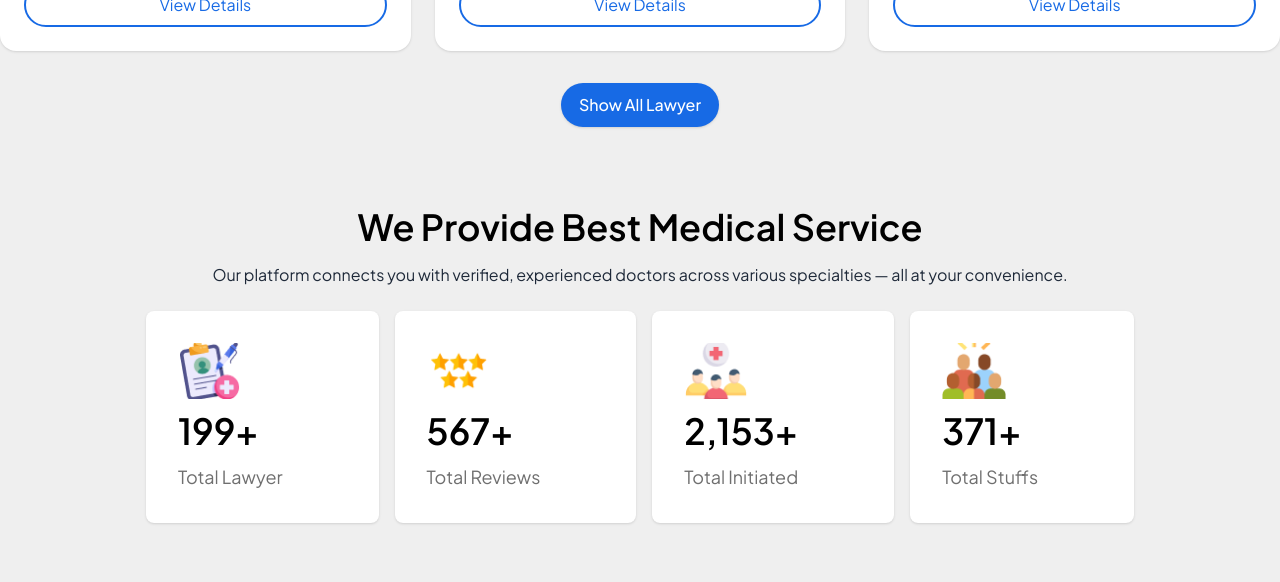
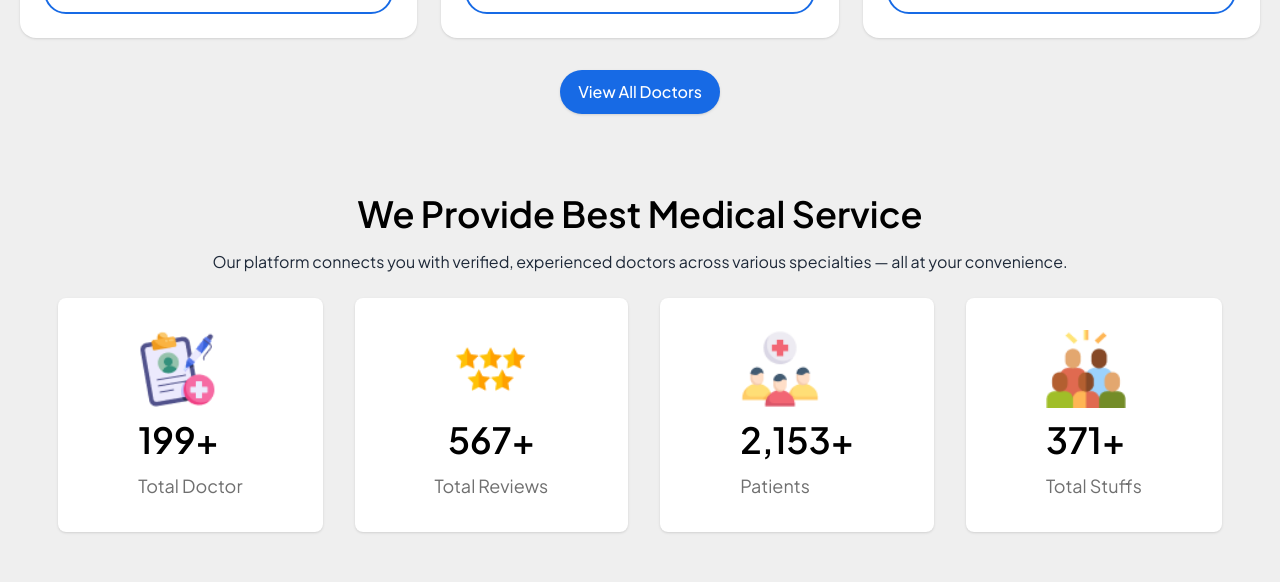
Before and after one commit to omarfaruk-dev/quick-doctor, a React (Vite) app: page / in a window 1280 px wide. Shown: the part 1891-2473 px from the top of the page. Built offline with nearby package versions, Linux system fonts and the light colour scheme.

Commit message:
search functionality completed

```diff
--- a/src/components/Success.jsx
+++ b/src/components/Success.jsx
@@ -14,24 +14,24 @@ const Success = () => {
                 <p className='text-gray-800'>Our platform connects you with verified, experienced doctors across various specialties — all at your convenience. </p>
             </div>
             {/* card  */}
-            <div className='flex gap-4 flex-wrap justify-center items-center mt-6'>
-                <div className='py-8 space-y-3 pl-8 px-24 bg-white rounded-lg hover:shadow-lg duration-700 transform shadow hover:-translate-y-2'>
-                    <img src={successDoc} className='w-16 h-14 object-cover' alt="" />
+            <div className='flex gap-8 flex-wrap justify-center items-center mt-6'>
+                <div className='py-8 space-y-3 px-20 bg-white rounded-lg hover:shadow-lg duration-700 transform shadow hover:-translate-y-2'>
+                    <img src={successDoc} className='w-20 object-cover' alt="" />
                     <h3 className='text-3xl md:text-4xl font-semibold'><CountUp start={0} end={199} enableScrollSpy={true} duration={5} />+</h3>
-                    <p className='md:text-lg text-[#0F0F0F99]'>Total Lawyer</p>
+                    <p className='md:text-lg text-[#0F0F0F99]'>Total Doctor</p>
                 </div>
-                <div className='py-8 space-y-3 pl-8 px-24 bg-white rounded-lg hover:shadow-lg duration-700 transform shadow hover:-translate-y-2'>
-                    <img src={successRev} className='w-16 h-14 object-cover' alt="" />
+                <div className='py-8 space-y-3 px-20 text-center bg-white rounded-lg hover:shadow-lg duration-700 transform shadow hover:-translate-y-2'>
+                    <img src={successRev} className='mx-auto w-20 object-cover' alt="" />
                     <h3 className='text-3xl md:text-4xl font-semibold'><CountUp start={0} end={567} enableScrollSpy={true} duration={5} />+</h3>
                     <p className='md:text-lg text-[#0F0F0F99]'>Total Reviews</p>
                 </div>
-                <div className='py-8 space-y-3 pl-8 px-24 bg-white rounded-lg hover:shadow-lg duration-700 transform shadow hover:-translate-y-2'>
-                    <img src={successPatients} className='w-16 h-14 object-cover' alt="" />
+                <div className='py-8 space-y-3 px-20 bg-white rounded-lg hover:shadow-lg duration-700 transform shadow hover:-translate-y-2'>
+                    <img src={successPatients} className='w-20 object-cover' alt="" />
                     <h3 className='text-3xl md:text-4xl font-semibold'><CountUp start={0} end={2153} enableScrollSpy={true} duration={5} />+</h3>
-                    <p className='md:text-lg text-[#0F0F0F99]'>Total Initiated</p>
+                    <p className='md:text-lg text-[#0F0F0F99]'>Patients</p>
                 </div>
-                <div className='py-8 space-y-3 pl-8 px-24 bg-white rounded-lg hover:shadow-lg duration-700 transform shadow hover:-translate-y-2'>
-                    <img src={successStaffs} className='w-16 h-14 object-cover' alt="" />
+                <div className='py-8 space-y-3 px-20 bg-white rounded-lg hover:shadow-lg duration-700 transform shadow hover:-translate-y-2'>
+                    <img src={successStaffs} className='w-20 object-cover' alt="" />
                     <h3 className='text-3xl md:text-4xl font-semibold'><CountUp start={0} end={371} enableScrollSpy={true} duration={5} />+</h3>
                     <p className='md:text-lg text-[#0F0F0F99]'>Total Stuffs</p>
                 </div>
--- a/src/components/doctors/Doctor.jsx
+++ b/src/components/doctors/Doctor.jsx
@@ -21,7 +21,7 @@ const Doctor = ({ doctor }) => {
                 <hr className='border-t-2 border-gray-300 border-dashed'/>
                 <p className='text-lg text-[#0F0F0F99]'>{speciality}</p>
                 <p className='text-[#0F0F0FB3] flex items-center gap-2'><span className='text-xl'>®</span> {license}</p>
-                <Link to={`lawyer-details/${license}`}><button className='cursor-pointer text-[#176AE5] border-2 border-[#176AE5] hover:bg-[#176AE5] hover:text-white transition-all py-2 w-full rounded-4xl'>View Details</button></Link>
+                <Link to={`doctor-details/${license}`}><button className='cursor-pointer text-[#176AE5] border-2 border-[#176AE5] hover:bg-[#176AE5] hover:text-white transition-all py-2 w-full rounded-4xl'>View Details</button></Link>
             </div>
         </div>
     );
--- a/src/components/doctors/Doctors.jsx
+++ b/src/components/doctors/Doctors.jsx
@@ -1,22 +1,23 @@
 import React, { useEffect, useState } from 'react';
 import Doctor from './Doctor';
 import Button from '../ui/Button';
-import { useLoaderData } from 'react-router';
 
-const Doctors = () => {
-    const doctors = useLoaderData();
-
+const Doctors = ({ doctors }) => {
     const [displayDoctors, setDisplayDoctors] = useState([]);
     const [showAll, setShowAll] = useState(false);
 
     useEffect(() => {
-        if (showAll) setDisplayDoctors(doctors);
-        else setDisplayDoctors(doctors.slice(0, 6))
+        if (showAll) {
+            setDisplayDoctors(doctors);
+        }
+        else {
+            setDisplayDoctors(doctors.slice(0, 6))
+        }
 
     }, [showAll, doctors])
 
     return (
-        <div className='mt-25'>
+        <div className='mt-25 px-5'>
             {/* header part  */}
             <div className='text-center space-y-4'>
                 <h2 className='text-3xl md:text-4xl font-semibold'>Our Best Doctors</h2>
@@ -31,9 +32,11 @@ const Doctors = () => {
 
             </div>
             <div className='flex justify-center'>
-                <Button onClick={() => {setShowAll(!showAll)
-                     if(showAll) window.scrollTo(0, 850)}} label={showAll?'Show Less':'Show All Lawyer'} />
-                     {/* <Button label={'View All Doctors'}/> */}
+                <Button onClick={() => {
+                    setShowAll(!showAll)
+                    if (showAll) window.scrollTo(0, 850)
+                }} label={showAll ? 'Show Less' : 'View All Doctors'} />
+
             </div>
         </div>
     );
--- a/src/components/ui/Button.jsx
+++ b/src/components/ui/Button.jsx
@@ -5,7 +5,7 @@ const Button = ({label, type, onClick}) => {
         <button
         type={type}
         onClick={onClick}
-        class="flex items-center justify-center px-4 py-2 text-base font-medium leading-6 text-white cursor-pointer whitespace-no-wrap bg-[#176AE5] border-2 border-transparent rounded-full shadow-sm hover:bg-transparent hover:text-[#176AE5] hover:border-[#176AE5] focus:outline-none">
+        className="flex items-center justify-center px-4 py-2 text-base font-medium leading-6 text-white cursor-pointer whitespace-no-wrap bg-[#176AE5] border-2 border-transparent rounded-full shadow-sm hover:bg-transparent hover:text-[#176AE5] hover:border-[#176AE5] focus:outline-none">
             {label}
         </button>
     );
--- /dev/null
+++ b/src/components/ui/Loader.jsx
@@ -0,0 +1,26 @@
+import React from 'react';
+
+const Loader = () => {
+    return (
+        <div className='flex justify-center pt-6'>
+            <button type="button"
+                className="px-5 py-2.5 flex items-center justify-center green text-sm tracking-wider font-medium border-none outline-none">
+                <svg width="40px" fill="#176AE5" className="mr-2 inline animate-spin"
+                    viewBox="0 0 26.349 26.35">
+                    <circle cx="13.792" cy="3.082" r="3.082" data-original="#000000" />
+                    <circle cx="13.792" cy="24.501" r="1.849" data-original="#000000" />
+                    <circle cx="6.219" cy="6.218" r="2.774" data-original="#000000" />
+                    <circle cx="21.365" cy="21.363" r="1.541" data-original="#000000" />
+                    <circle cx="3.082" cy="13.792" r="2.465" data-original="#000000" />
+                    <circle cx="24.501" cy="13.791" r="1.232" data-original="#000000" />
+                    <path
+                        d="M4.694 19.84a2.155 2.155 0 0 0 0 3.05 2.155 2.155 0 0 0 3.05 0 2.155 2.155 0 0 0 0-3.05 2.146 2.146 0 0 0-3.05 0z"
+                        data-original="#000000" />
+                    <circle cx="21.364" cy="6.218" r=".924" data-original="#000000" />
+                </svg>
+            </button>
+        </div>
+    );
+};
+
+export default Loader;
--- a/src/pages/Home.jsx
+++ b/src/pages/Home.jsx
@@ -1,14 +1,29 @@
-import React from 'react';
+import React, { useState } from 'react';
 import Hero from '../components/Hero';
 import Success from '../components/Success';
 import Doctors from '../components/doctors/Doctors';
+import { useLoaderData } from 'react-router';
 
 const Home = () => {
+    const data = useLoaderData();
+    const [doctors, setDoctors] = useState(data);
+
+
+
+    const handleSearch = (e, text) => {
+        e.preventDefault(text);
+        const searchedDoctors = data.filter(doctor =>
+            doctor?.name?.toLowerCase().includes(text.toLowerCase()) ||
+            doctor?.speciality?.toLowerCase().includes(text.toLowerCase())
+        )
+            setDoctors(searchedDoctors);
+    }
+
     return (
         <div>
-            <Hero/>
-            <Doctors/>
-            <Success/>
+            <Hero handleSearch={handleSearch} />
+            <Doctors doctors={doctors} />
+            <Success />
         </div>
     );
 };
--- a/src/routes/routes.jsx
+++ b/src/routes/routes.jsx
@@ -9,6 +9,7 @@ import Home from '../pages/Home';
 import Blogs from '../pages/Blogs';
 import MyBookings from '../pages/MyBookings';
 import ErrorPage from '../pages/ErrorPage';
+import Loader from '../components/ui/Loader';
 
   const router = createBrowserRouter([
     {
@@ -18,6 +19,7 @@ import ErrorPage from '../pages/ErrorPage';
         children: [
             {
                 index: true,
+                hydrateFallbackElement: <Loader/>,
                 loader: ()=> fetch('doctors.json'),
                 Component: Home
             },
```
Also changed, not shown: src/components/Hero.jsx (+14 -6 lines).
